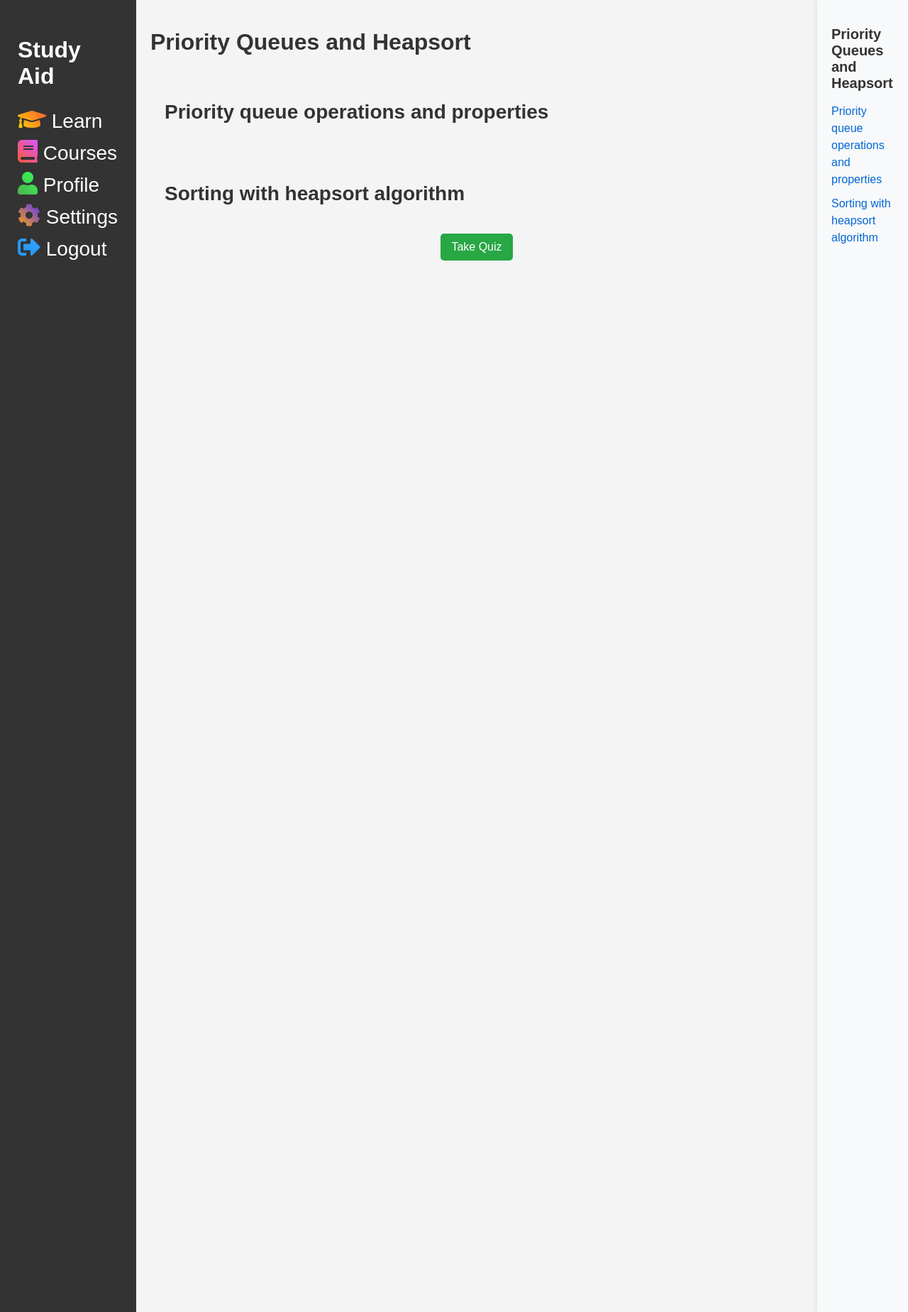
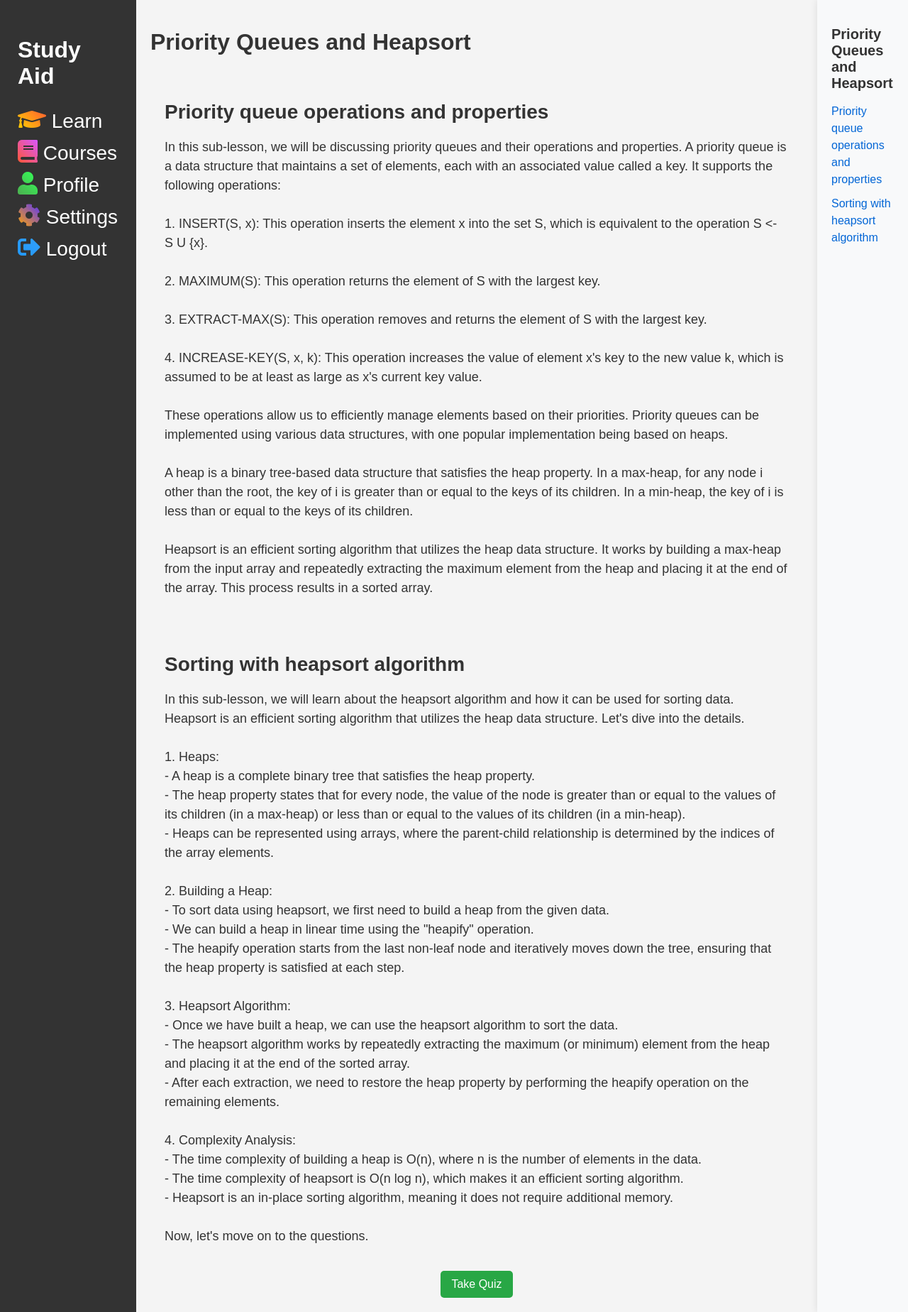
Before and after one commit to sally-20/InteractiveIntelligenceStudyAid, a Python web app: template templates/lessons/algitdlsn2.html in a window 1280 px wide. Shown: the whole page at 71% size. Run offline with Jinja, Linux system fonts and the light colour scheme; the template is opened without the code that fills it, so the values that code supplies are empty.

Commit message:
Update algitdlsn2.html

```diff
--- a/templates/lessons/algitdlsn2.html
+++ b/templates/lessons/algitdlsn2.html
@@ -93,54 +93,54 @@
         }
         const questions = [
             {
-                question: "",
-                options: ["", "", "", ""],
-                answer: ""
+                question: "Which of the following operations is used to insert an element into a priority queue?",
+                options: ["MAXIMUM", "EXTRACT-MAX", "INSERT", "INCREASE-KEY"],
+                answer: "INSERT"
             },
             {
-                question: "",
-                options: ["", "", "", ""],
-                answer: ""
+                question: "What is the purpose of the MAXIMUM operation in a priority queue?",
+                options: ["Returns the element with the smallest key", "Returns the element with the largest key", "Removes and returns the element with the smallest key", "Removes and returns the element with the largest key"],
+                answer: "Returns the element with the largest key"
             },
             {
-                question: "",
-                options: ["", "", "", ""],
-                answer: ""
+                question: "Which data structure is commonly used to implement a priority queue?",
+                options: ["Linked list", "Stack", "Queue", "Heap"],
+                answer: "Heap"
             },
             {
-                question: "",
-                options: ["", "", "", ""],
-                answer: ""
+                question: "What is the main property of a max-heap?",
+                options: ["The key of a node is less than or equal to the keys of its children", "The key of a node is greater than or equal to the keys of its children", "The key of a node is equal to the keys of its children", "The key of a node is not related to the keys of its children"],
+                answer: "The key of a node is greater than or equal to the keys of its children"
             },
             {
-                question: "",
-                options: ["", "", "", ""],
-                answer: ""
+                question: "What is the purpose of the INCREASE-KEY operation in a priority queue?",
+                options: ["Increases the value of an element's key", "Decreases the value of an element's key", "Removes an element from the priority queue", "Returns the element with the largest key"],
+                answer: "Increases the value of an element's key"
             },
             {
-                question: "",
-                options: ["", "", "", ""],
-                answer: ""
+                question: "What is the main data structure used in heapsort algorithm?",
+                options: ["Linked list", "Array", "Stack", "Queue"],
+                answer: "Array"
             },
             {
-                question: "",
-                options: ["", "", "", ""],
-                answer: ""
+                question: "Which property should a heap satisfy?",
+                options: ["All nodes have the same value", "The value of each node is greater than its parent's value", "The value of each node is less than its parent's value", "The value of each node is equal to its parent's value"],
+                answer: "The value of each node is greater than its parent's value"
             },
             {
-                question: "",
-                options: ["", "", "", ""],
-                answer: ""
+                question: "What is the time complexity of building a heap?",
+                options: ["O(n)", "O(log n)", "O(n^2)", "O(1)"],
+                answer: "O(n)"
             },
             {
-                question: "",
-                options: ["", "", "", ""],
-                answer: ""
+                question: "What is the time complexity of heapsort algorithm?",
+                options: ["O(n)", "O(log n)", "O(n^2)", "O(n log n)"],
+                answer: "O(n log n)"
             },
             {
-                question: "",
-                options: ["", "", "", ""],
-                answer: ""
+                question: "Is heapsort an in-place sorting algorithm?",
+                options: ["Yes", "No"],
+                answer: "Yes"
             }
         ];
 
@@ -383,14 +383,50 @@
             <div id="sublesson1">
                 <h2>Priority queue operations and properties</h2>
                 <p>
-
+                    In this sub-lesson, we will be discussing priority queues and their operations and properties. A priority queue is a data structure that maintains a set of elements, each with an associated value called a key. It supports the following operations:<br>
+                    <br>
+                    1. INSERT(S, x): This operation inserts the element x into the set S, which is equivalent to the operation S <- S U {x}.<br>
+                    <br>
+                    2. MAXIMUM(S): This operation returns the element of S with the largest key.<br>
+                    <br>
+                    3. EXTRACT-MAX(S): This operation removes and returns the element of S with the largest key.<br>
+                    <br>
+                    4. INCREASE-KEY(S, x, k): This operation increases the value of element x's key to the new value k, which is assumed to be at least as large as x's current key value.<br>
+                    <br>
+                    These operations allow us to efficiently manage elements based on their priorities. Priority queues can be implemented using various data structures, with one popular implementation being based on heaps.<br>
+                    <br>
+                    A heap is a binary tree-based data structure that satisfies the heap property. In a max-heap, for any node i other than the root, the key of i is greater than or equal to the keys of its children. In a min-heap, the key of i is less than or equal to the keys of its children.<br>
+                    <br>
+                    Heapsort is an efficient sorting algorithm that utilizes the heap data structure. It works by building a max-heap from the input array and repeatedly extracting the maximum element from the heap and placing it at the end of the array. This process results in a sorted array.
                 </p>
             </div>
             <!-- Sub Lesson 2 Content -->
             <div id="sublesson2">
                 <h2>Sorting with heapsort algorithm</h2>
                 <p>
-
+                    In this sub-lesson, we will learn about the heapsort algorithm and how it can be used for sorting data. Heapsort is an efficient sorting algorithm that utilizes the heap data structure. Let's dive into the details.<br>
+                    <br>
+                    1. Heaps:<br>
+                    - A heap is a complete binary tree that satisfies the heap property.<br>
+                    - The heap property states that for every node, the value of the node is greater than or equal to the values of its children (in a max-heap) or less than or equal to the values of its children (in a min-heap).<br>
+                    - Heaps can be represented using arrays, where the parent-child relationship is determined by the indices of the array elements.<br>
+                    <br>
+                    2. Building a Heap:<br>
+                    - To sort data using heapsort, we first need to build a heap from the given data.<br>
+                    - We can build a heap in linear time using the "heapify" operation.<br>
+                    - The heapify operation starts from the last non-leaf node and iteratively moves down the tree, ensuring that the heap property is satisfied at each step.<br>
+                    <br>
+                    3. Heapsort Algorithm:<br>
+                    - Once we have built a heap, we can use the heapsort algorithm to sort the data.<br>
+                    - The heapsort algorithm works by repeatedly extracting the maximum (or minimum) element from the heap and placing it at the end of the sorted array.<br>
+                    - After each extraction, we need to restore the heap property by performing the heapify operation on the remaining elements.<br>
+                    <br>
+                    4. Complexity Analysis:<br>
+                    - The time complexity of building a heap is O(n), where n is the number of elements in the data.<br>
+                    - The time complexity of heapsort is O(n log n), which makes it an efficient sorting algorithm.<br>
+                    - Heapsort is an in-place sorting algorithm, meaning it does not require additional memory.<br>
+                    <br>
+                    Now, let's move on to the questions.
                 </p>
             </div>
             <center><button id="startQuizBtn" onclick="openQuizModal()">Take Quiz</button></center>
```
